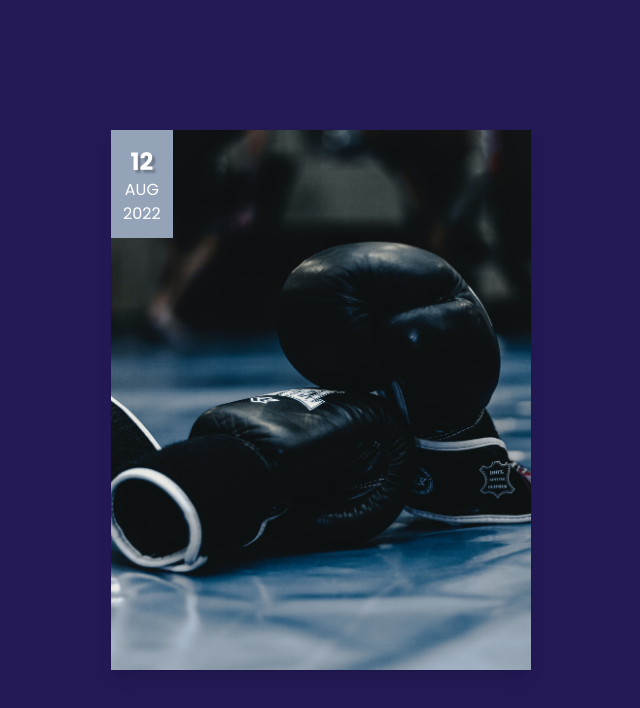
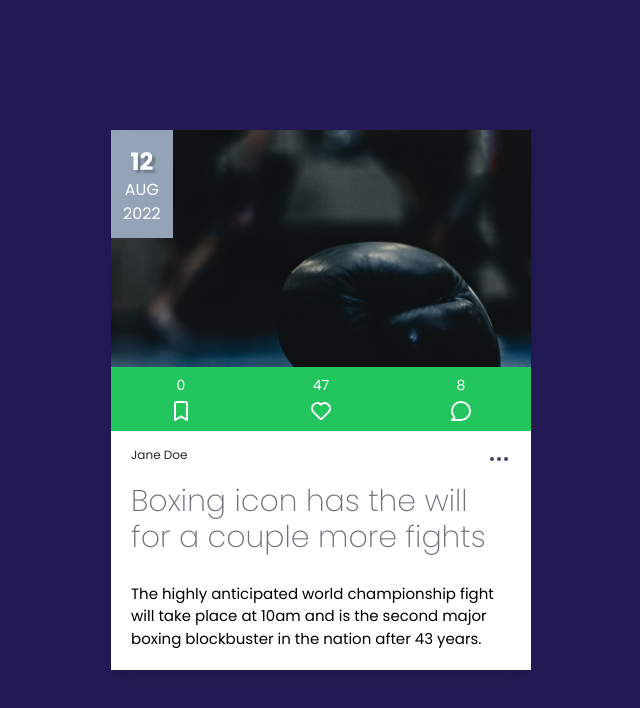
Before and after one commit to nonchain/React-Product-Cards, a React (Vite) app in the folder news-cards/: page / in a window 1280 px wide. Shown: the top 708 px of the page, without its empty margins (319-959 px from the left). Built offline with nearby package versions, Linux system fonts and the light colour scheme.

Commit message:
Desined Boxing Card

```diff
--- a/news-cards/src/App.jsx
+++ b/news-cards/src/App.jsx
@@ -1,10 +1,12 @@
 import React from 'react';
 import Card from './components/Card';
 import CardImage from './components/CardImage';
+import CardHeader from './components/CardHeader';
+import CardFooter from './components/CardFooter';
+import { UilEllipsisH } from '@iconscout/react-unicons';
 
 import Boxing from './assets/images/boxing.jpg';
-import CardHeader from './components/CardHeader';
-import CardFooter from './components/CardFooter';
+import CardAction from './components/CardAction';
 
 function App() {
   return (
@@ -18,14 +20,21 @@ function App() {
         </CardHeader>
         <CardImage src={Boxing} />
 
-        <CardFooter
-        className={'pt-4 pb-5 px-5 bg-white'}
-        author={'Jane Doe'}
-        title={'Boxing icon has the will for a couple more fights'}
-        description={'The highly anticipated world championship fight will take place at 10am and is the second major boxing blockbuster in the nation after 43 years.'}>
+        <div className='flex flex-col absolute bottom-0 left-0 z-20'>
+          <CardAction iconSize={24} comment={'8'} like={'47'} save={'0'} className={'py-2 bg-green-500 justify-around'}/>
+
+          <CardFooter
+            className={'pt-4 pb-5 px-5 bg-white relative'}
+            author={'Jane Doe'}
+            title={'Boxing icon has the will for a couple more fights'}
+            description={'The highly anticipated world championship fight will take place at 10am and is the second major boxing blockbuster in the nation after 43 years.'}>
 
 
-        </CardFooter>
+            <button className='cursor-pointer absolute right-5 top-4'>
+              <UilEllipsisH color='#444368' />
+            </button>
+          </CardFooter>
+        </div>
       </Card>
     </div>
   )
```
